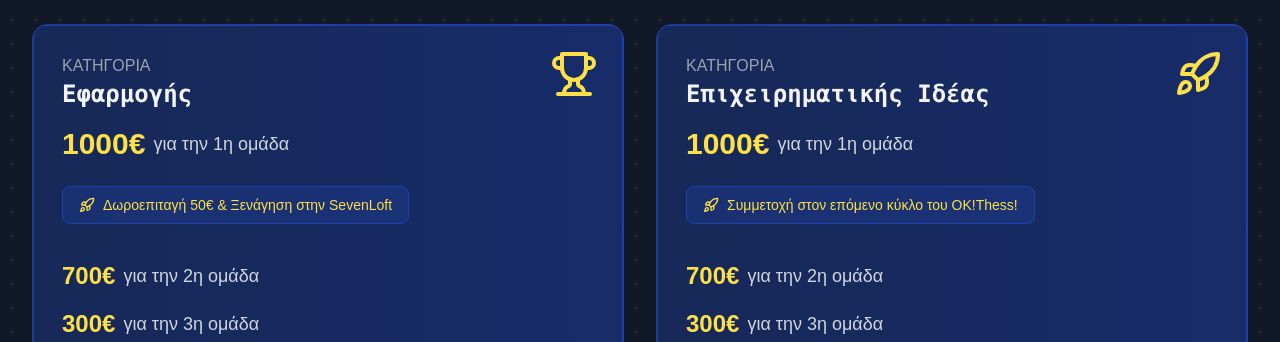
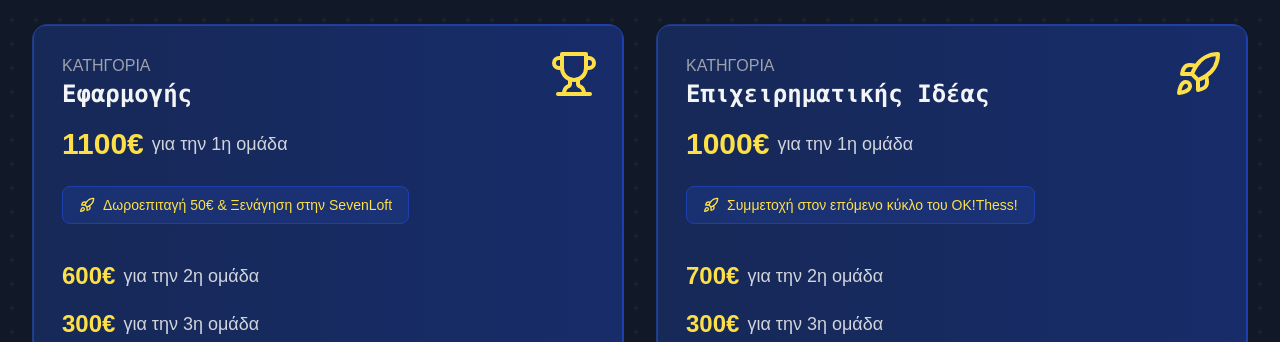
Before and after one commit to TonyGnk/datathon-website, a Next.js app: page / in a window 1280 px wide. Shown: the part 3582-3924 px from the top of the page. Built offline with nearby package versions, Linux system fonts and the light colour scheme; no server answers.

Commit message:
Update prize amounts in PrizesSection for accuracy

```diff
--- a/components/PrizesSection.js
+++ b/components/PrizesSection.js
@@ -1,6 +1,5 @@
 import React from 'react';
 import { Trophy, Cloud, Rocket, ArrowRight } from 'lucide-react';
-import AnimatedNetworkBackground2 from './AnimatedNetworkBackground2';
 
 const PrizesSection = () => {
     return (
@@ -38,7 +37,7 @@ const PrizesSection = () => {
                             </div>
                             <div className="space-y-4">
                                 <div className="flex items-center text-lg">
-                                    <span className="font-bold text-3xl text-yellow-300 mr-2">1000€</span>
+                                    <span className="font-bold text-3xl text-yellow-300 mr-2">1100€</span>
                                     <span className="text-gray-300">για την 1η ομάδα</span>
                                 </div>
                                 <div className="pt-2">
@@ -50,7 +49,7 @@ const PrizesSection = () => {
                                     </span>
                                 </div>
                                 <div className="flex items-center text-lg">
-                                    <span className="font-bold text-2xl text-yellow-300 mr-2">700€</span>
+                                    <span className="font-bold text-2xl text-yellow-300 mr-2">600€</span>
                                     <span className="text-gray-300">για την 2η ομάδα</span>
                                 </div>
                                 <div className="flex items-center text-lg">
```
